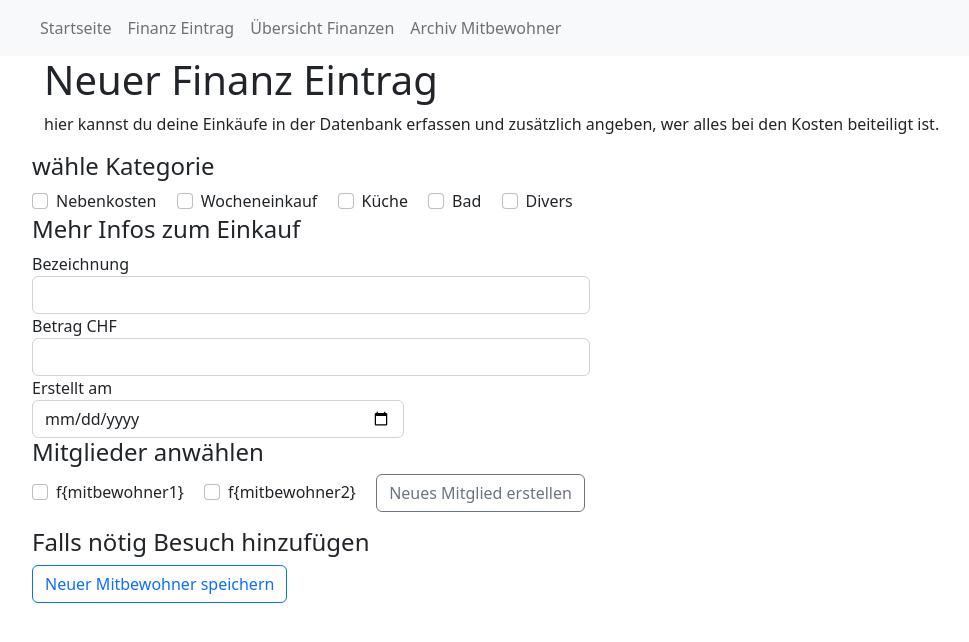
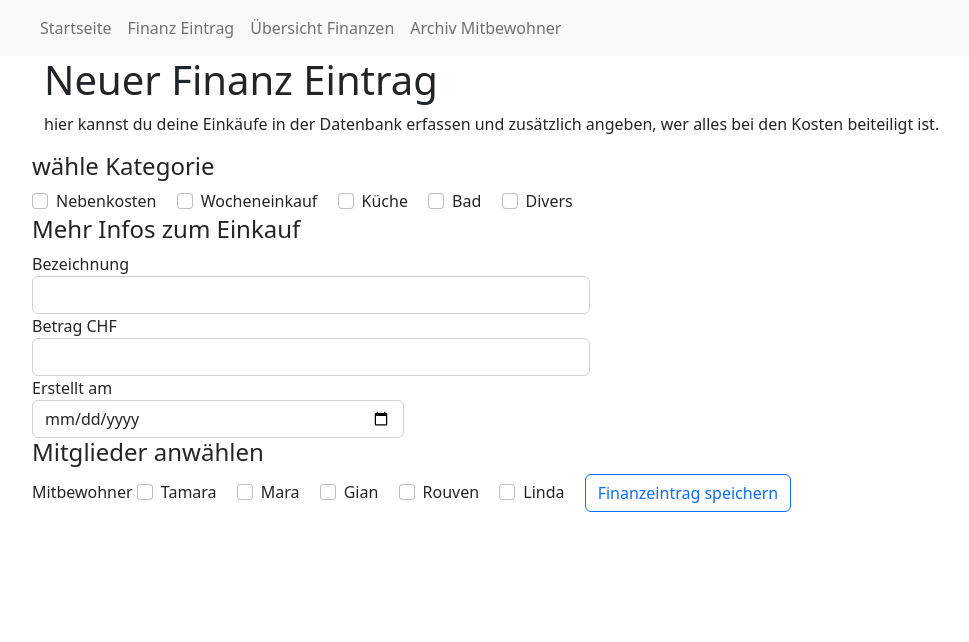
Before and after one commit to LinnLinn99/pro2_hs22, a Flask app: page /eintrag in a window 1280 px wide. Shown: the top 642 px of the page, without its empty margins (50-1019 px from the left). Run offline with Flask 2, Linux system fonts and the light colour scheme; some libraries are stand-ins or nearby versions.

Commit message:
First Commit

```diff
--- a/wg_spliter/datenbank_mitbewohnerdaten.json
+++ b/wg_spliter/datenbank_mitbewohnerdaten.json
@@ -3,7 +3,7 @@
     "name": "Tamara",
     "geschlecht": "Weiblich",
     "alter": 25,
-    "notgood": "Laktose",
+    "notgood": ["Laktose"],
     "erstellt": "2022-11-27"
   },
   "Mara": {
--- a/wg_spliter/funktionen.py
+++ b/wg_spliter/funktionen.py
@@ -14,7 +14,7 @@ def mitbewohnerdaten_oeffnen():
 
 
 
-def erfassen_speichern(name_neues_mitglied,geschlecht,notgood,erstellt):
+def erfassen_speichern(name_neues_mitglied,geschlecht,alter,notgood,erstellt):
     mitbewohner = mitbewohnerdaten_oeffnen()
     mitbewohner[name_neues_mitglied] = {
         "geschlecht": geschlecht,
@@ -40,14 +40,43 @@ def datenbank_finanzeintragdaten_oeffnen():
 
     return finanzeintrag
 
-def finanz_eintrag_speichern(nebenkosten,wocheneinkauf,kueche,bad,divers,bezeichnung,betrag,date_gekauft):
+
+def finanzeintrag_daten_oeffnen():
+    pass
+
+
+def finanz_eintrag_speichern(person, nebenkosten,wocheneinkauf,kueche,bad,divers,bezeichnung,betrag,date_gekauft):
     finanzeintrag = finanzeintrag_daten_oeffnen()
     finanzeintrag[date_gekauft] = {
-        "kategorie": nebenkosten, #wocheneinkauf, kueche, bad, divers,
-         # ich habe die Kategorie niergends definiert aber eigentlich sind die obrigen die unterschiedlichen Kategorien
+        "person": person,
+        "nebenkosten": nebenkosten,
+        "wocheneinkauf": wocheneinkauf,
+        "kueche": kueche,
+        "bad": bad,
+        "divers": divers,
         "bezeichnung": bezeichnung,
-        "betrag": betrag
+        "betrag": betrag,
+        "date_gekauft": date_gekauft
     }
     # erfassen_speichern wieder an datenbank_finanzeintragdaten_oeffnen zurückgeben
     with open("datenbank_finazeintragdaten.json", "w") as open_file:
         open_file.wirte(finanzeintrag)
+
+
+# auslesen definiert für die Filterfunktion für die Einträge der Finanzen
+
+def auslesen():
+    file = open("datenbank_finazeintragdaten.json")
+    eintraege = json.load(file)
+    return eintraege
+# Filterfunktion für die Einträge der Finanzen
+def sortieren_eintrag_finanz(merkmale):
+    eintraege_finanz = auslesen()
+    eintraege_finanz_gefiltert = []
+    for eintrag in eintraege_finanz:
+        finanzcheck = (
+            merkmale["nebenkosten"] == "" or eintrag["nebenkosten"] == merkmale["nebenkosten"]
+        )
+        if all (finanzcheck):
+            eintraege_finanz_gefiltert.append(eintrag)
+        return eintraege_finanz_gefiltert
--- a/wg_spliter/main.py
+++ b/wg_spliter/main.py
@@ -4,14 +4,14 @@ from flask import request
 import plotly.express as px
 import plotly
 
-from wg_spliter.funktionen import mitbewohnerdaten_oeffnen
+from wg_spliter.funktionen import mitbewohnerdaten_oeffnen, finanz_eintrag_speichern
+from wg_spliter.funktionen import erfassen_speichern
 
 app = Flask("wg_spliter")
 
 
 @app.route("/")
 def startseite():
-    todos = mitbewohnerdaten_oeffnen()
     # todos_html = todos.replace("\n", "<br>")
     # todo_liste = ["1,2", "3,4"]
     # neue_liste = []
@@ -25,40 +25,35 @@ def startseite():
 @app.route("/eintrag", methods=["GET", "POST"])
 def finanz_eintrag():
     if request.method == "GET":
-        return render_template("finanz_eintrag.html")
-        # Verknüpfung zum html
+        mitbewohner = mitbewohnerdaten_oeffnen()
+        mitbewohner = mitbewohner.keys()
+
+        return render_template("finanz_eintrag.html", mitbewohner_gespeichert=mitbewohner) # Verknüpfung zum html
 
     if request.method == "POST":
-        nebenkosten = request.form['nebenkosten']
-        wocheneinkauf = request.form['wocheneinkauf']
-        kueche = request.form['kueche']
-        bad = request.form['bad']
-        divers = request.form['divers']
-        betrag = request.form['betrag']
-        bezeichnung = request.form['bezeichnung']
-        print(f"Request Form Nebenkosten: {nebenkosten}")
-        print(f"Request Form Wocheneinkauf: {wocheneinkauf}")
-        print(f"Request Form Küche: {kueche}")
-        print(f"Request Form Bad: {bad }")
-        print(f"Request Form Divers: {divers}")
-        print(f"Request Form Betrag CHF: {betrag}")
-        print(f"Request Form Bezeichnung: {bezeichnung}")
-        finanz_eintrag_speichern(nebenkosten, wocheneinkauf, kueche, bad, divers, bezeichnung, betrag)
+        nebenkosten = request.form.get('nebenkosten')
+        wocheneinkauf = request.form.get('wocheneinkauf')
+        kueche = request.form.get('kueche')
+        bad = request.form.get('bad')
+        divers = request.form.get('divers')
+        betrag = request.form.get('betrag') # muss noch eine Berechnung gemacht werden Betrag / anzahl Mitbewohner
+        bezeichnung = request.form.get('bezeichnung')
+        date_gekauft = request.form.get('date_gekauft')
+        mitbewohner = request.form.getlist("mitbewohner")
+        betrag_pro_person = betrag / len(mitbewohner)
+        for person in mitbewohner:
+            finanz_eintrag_speichern(person, nebenkosten, wocheneinkauf, kueche, bad, divers, bezeichnung, betrag_pro_person, date_gekauft)
         return "yes es funktioniert, dein Eintrag wurde hinzugefügt"
-
-
 
 @app.route("/uebersicht")
 def uebersicht():
     return render_template("uebersicht.html")
-def grafik():
-    return render_template("uebersicht.html", barchart=div, seitentitel="Piechart")
-
+# def grafik():
+#     return render_template("uebersicht.html", barchart=div, seitentitel="Piechart")
 
 @app.route("/archiv")
 def archiv():
     return render_template("archiv.html")
-
 
 @app.route("/mitglied", methods=["GET", "POST"])
 def neuer_eintrag_mitglied():
@@ -71,10 +66,6 @@ def neuer_eintrag_mitglied():
         geschlecht = request.form['gender']
         erstellt = request.form['erstellt']
         alter = request.form['alter']
-        print(f"Request Form Unverträglichkeit: {notgood}")
-        print(f"Request Form Geschlecht: {geschlecht}")
-        print(f"Request Form Erstellt am: {erstellt}")
-        print(f"Request Form Alter: {alter}")
         erfassen_speichern(notgood, geschlecht, erstellt, alter)
         return "yes es funktioniert dein Eintrag wurde hinzugefügt"
 
--- a/wg_spliter/templates/finanz_eintrag.html
+++ b/wg_spliter/templates/finanz_eintrag.html
@@ -1,5 +1,5 @@
 {% include "header.jinja"%}
-
+<div>
 
     <div class="jumbotron">
         <div class="container">
@@ -13,27 +13,27 @@
 
 
             <div class="form-check form-check-inline">
-        <input class="form-check-input" type="checkbox" id="nebenkosten" value="option1"/>
+                <input class="form-check-input" type="checkbox" id="nebenkosten" name="nebenkosten"/>
                 <label class="form-check-label" for="nebenkosten">Nebenkosten</label>
             </div>
 
             <div class="form-check form-check-inline">
-        <input class="form-check-input" type="checkbox" id="wocheneinkauf" value="option2"/>
+                <input class="form-check-input" type="checkbox" id="wocheneinkauf" name="wocheneinkauf"/>
                 <label class="form-check-label" for="wocheneinkauf">Wocheneinkauf</label>
             </div>
 
             <div class="form-check form-check-inline">
-        <input class="form-check-input" type="checkbox" id="kueche" value="option2"/>
+                <input class="form-check-input" type="checkbox" id="kueche" name="kueche"/>
                 <label class="form-check-label" for="kueche">Küche</label>
             </div>
 
             <div class="form-check form-check-inline">
-        <input class="form-check-input" type="checkbox" id="bad" value="option2"/>
+                <input class="form-check-input" type="checkbox" id="bad" name="bad"/>
                 <label class="form-check-label" for="bad">Bad</label>
             </div>
 
             <div class="form-check form-check-inline">
-        <input class="form-check-input" type="checkbox" id="divers" value="option2"/>
+                <input class="form-check-input" type="checkbox" id="divers" name="divers"/>
                 <label class="form-check-label" for="divers">Divers</label>
             </div>
             <br>
@@ -44,46 +44,33 @@
             </div>
             <div class="form-group w-50">
                 <label for="betrag">Betrag CHF</label>
-            <input type="text" class="form-control" id="betrag" name="bezeichnung" required>
+                <input type="text" class="form-control" id="betrag" name="betrag" required>
             </div>
             <div class="col-4">
                 <div class="form-group">
                     <label for="date_gekauft">Erstellt am</label>
-                <input type="date" class="form-control" id="date_gekauft" name="gekauft" required>
+                    <input type="date" class="form-control" id="date_gekauft" name="date_gekauft" required>
                 </div>
             </div>
     </div>
 
+
     <h4>Mitglieder anwählen</h4>
 
+    <label for="mitbewohner">Mitbewohner</label>
+        {%for mitbewohner in mitbewohner_gespeichert %}
             <div class="form-check form-check-inline">
-        <input class="form-check-input" type="checkbox" id="mitbewohner1" value="option1"/>
-        <label class="form-check-label" for="mitbewohner1">f{mitbewohner1}</label>
+                <input class="form-check-input" type="checkbox" id="mitbewohner" name="mitbewohner" value="{{ mitbewohner }}"/>
+                <label class="form-check-label" for="mitbewohner" value="{{ mitbewohner }}">{{ mitbewohner }}</label>
             </div>
+        {% endfor %}
+    </select>
 
-    <div class="form-check form-check-inline">
-        <input class="form-check-input" type="checkbox" id="mitbewohner2" value="option2"/>
-        <label class="form-check-label" for="mitbewohner2">f{mitbewohner2}</label>
-    </div>
+    <button type="submit" class="btn btn-outline-primary">Finanzeintrag speichern</button>
+</form>
+<!--    <a class="btn btn-outline-secondary" href="{{ url_for('neuer_eintrag_mitglied') }}">Neues Mitglied erstellen</a>-->
 
-<table class="table table-sm">
-    {% for mitbewohner_daten in mitbewohner_gespeichert %}
 
-    # Name aus dem datenbank_mitbewohnerdaten.json holen
-
-    {% endfor %}
-    <a class="btn btn-outline-secondary" href="{{ url_for('neuer_eintrag_mitglied') }}">Neues Mitglied erstellen</a>
-</table>
-
-<h4>Falls nötig Besuch hinzufügen</h4>
-{% for mitbewohner_daten in mitbewohner_gespeichert %}
-# Name aus dem datenbank_mitbewohnerdaten.json holen
-{% endfor %}
-
-<button type="submit" class="btn btn-outline-primary">Neuer Mitbewohner speichern</button>
-
-</from>
-</div>
 </div>
 
 
```
Also changed, not shown: wg_spliter/templates/uebersicht.html (+9 -10 lines). Lines whose indentation alone changed are shown as unchanged.
